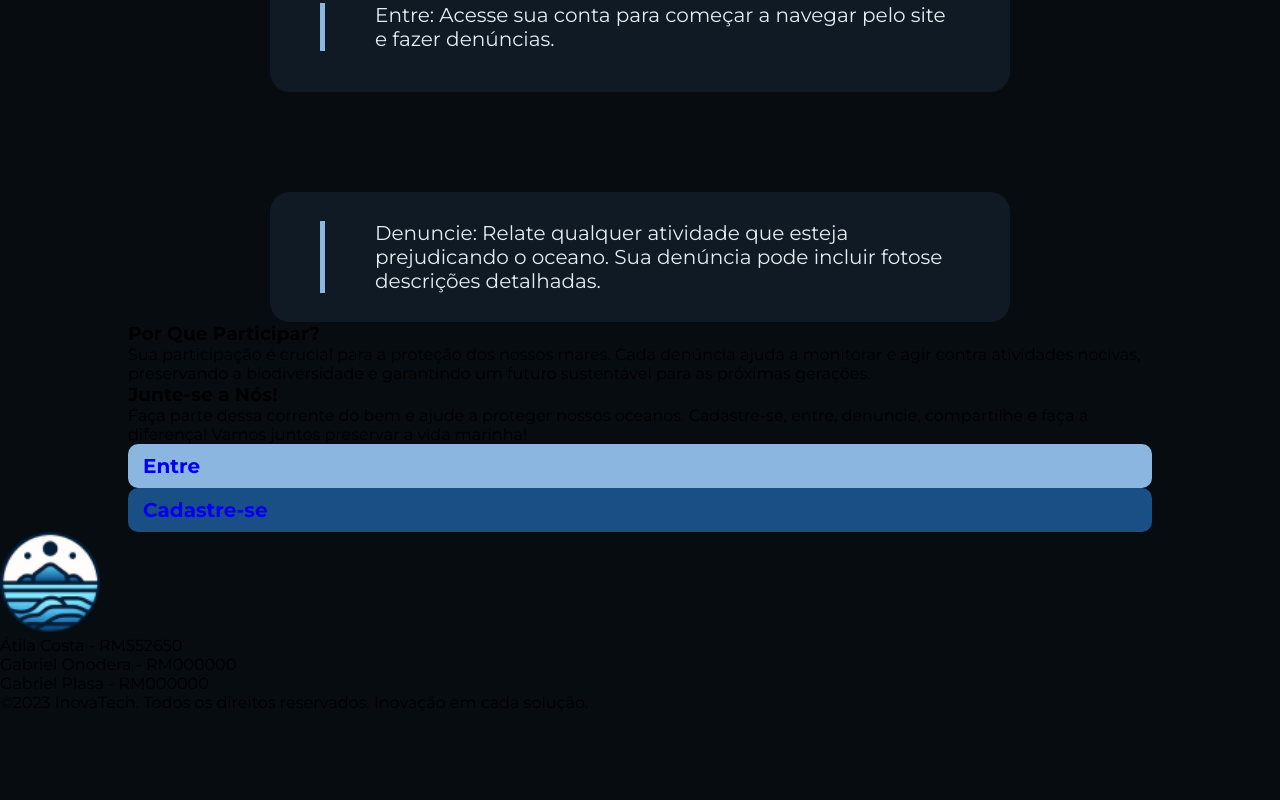
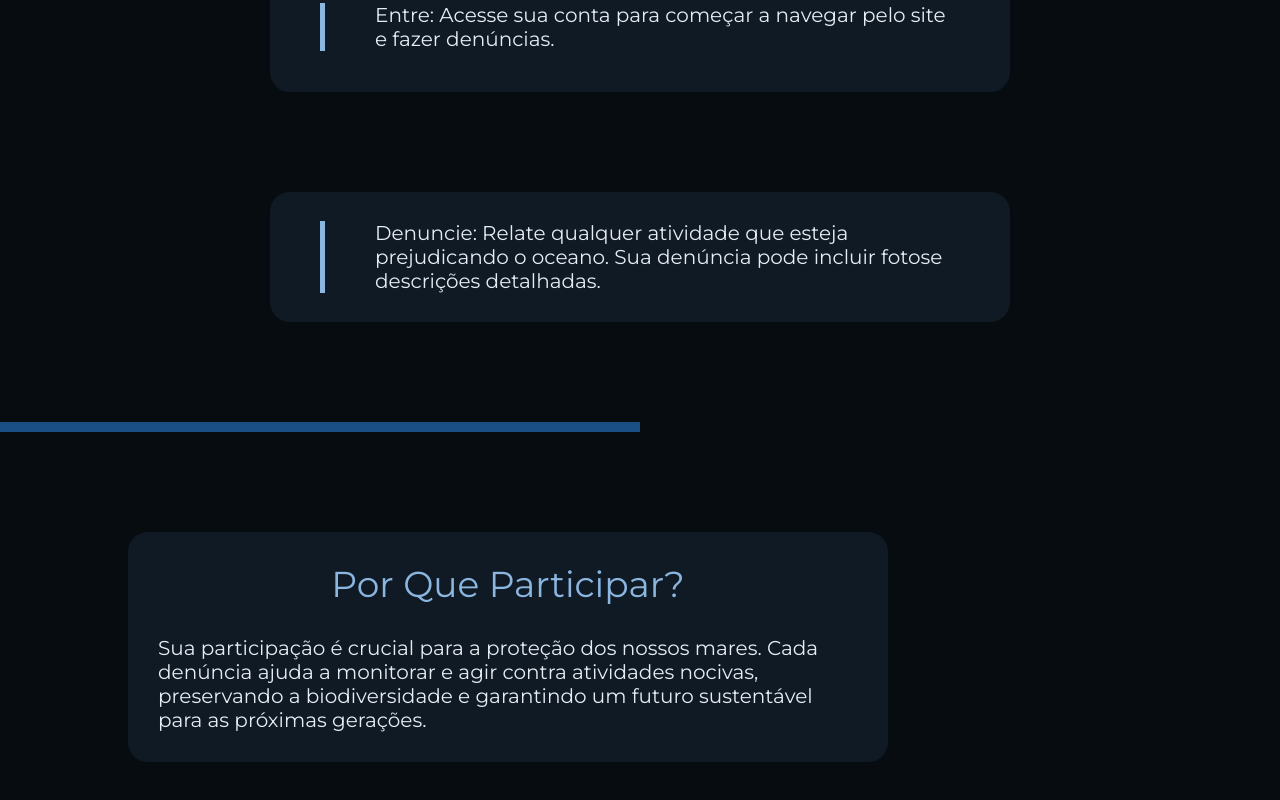
Before and after one commit to AtilaC0st4/OceanInFocus, a Next.js app in the folder oceaninfocus/: page / in a window 1280 px wide. Shown: the part 1978-2778 px from the top of the page. Before the commit the page ends 2690 px from the top, so only its background shows below. Built offline with nearby package versions, Linux system fonts and the light colour scheme.

Commit message:
terminando a estilização da pagina principal

```diff
--- a/oceaninfocus/public/estilo/global.css
+++ b/oceaninfocus/public/estilo/global.css
@@ -206,3 +206,96 @@ body {
     font-size: 20px;
     border-left: 5px solid var(--primary);
 }
+
+#borda3{
+    background-color: var(--secondary);
+}
+
+/* ========================== Explicacão ========================== */
+
+.junte{
+    width: 100%;
+    height: auto;
+    margin-top: 100px;
+}
+
+.container-junte{
+    width: 100%;
+    height: auto;
+    display: flex;
+    flex-direction: column;
+    gap: 100px;
+}
+
+
+.mensagens{
+    padding: 30px;
+    width: 700px;
+    height: auto;
+    background-color: var(--cards);
+    display: flex;
+    flex-direction: column;
+    gap: 30px;
+    border-radius: 20px;
+}
+
+.mensagens h3{
+    font-size: 36px;
+    font-weight: 500;
+    color: var(--primary);
+}
+
+.mensagens p{
+    color: var(--text);
+    font-size: 20px;
+}
+
+#msg1{
+    margin-left: 0;
+}
+
+#msg2{
+    margin-right: 0;
+}
+
+
+/* ========================== Footer ========================== */
+
+
+.rodape{
+    background-color: var(--cards);
+    width: 100%;
+    height: auto;
+    margin-top: 100px;
+    border-top:  1px solid rgb(46, 46, 46);
+}
+
+
+.content-rodape{
+    margin: 50px 0;
+    width: 100%;
+    display: flex;
+    justify-content: space-around;
+    align-items: center;
+
+}
+
+.content-rodape span{
+    color: var(--primary);
+    font-size: 20px;
+}
+
+.rodape-footer{
+    width: 100%;
+    height: auto;
+    padding: 50px 0;
+    background-color: #8bb6e0;
+    display: flex;
+    justify-content: center;
+}
+
+.rodape-footer span{
+    font-weight: bolder;
+    font-size: 20px;
+    color: var(--secondary);
+}
--- a/oceaninfocus/src/app/componentes/explicacao/explicacao.tsx
+++ b/oceaninfocus/src/app/componentes/explicacao/explicacao.tsx
@@ -11,6 +11,8 @@ const Explicacao = () => {
 
                 </div>
 
+                <div className="borda" id="borda3"></div>
+
             </section>
 
         </>
--- a/oceaninfocus/src/app/componentes/headerInicial/headerInicial.tsx
+++ b/oceaninfocus/src/app/componentes/headerInicial/headerInicial.tsx
@@ -17,7 +17,7 @@ const HeaderInicial = () => {
                         <Link href='#' className="btn-entrar">Entre</Link>
                        <Link href='#' className="btn-cadastro">Cadastre-se</Link>
 
-                    </div>''
+                    </div>
 
                 </nav>
 
--- a/oceaninfocus/src/app/componentes/junte/junte.tsx
+++ b/oceaninfocus/src/app/componentes/junte/junte.tsx
@@ -7,21 +7,33 @@ const Junte = () => {
 
                 <div className="content">
 
-                    <div className="mensagens">
-                        <h3>Por Que Participar? </h3>
-                        <span>Sua participação é crucial para a proteção dos nossos mares.
-                            Cada denúncia ajuda a monitorar e agir contra atividades nocivas,
-                            preservando a biodiversidade e garantindo um futuro sustentável para as próximas gerações.</span>
+                    <div className="container-junte">
+
+                        <div className="mensagens" id="msg1">
+                            <h3>Por Que Participar? </h3>
+                            <p>Sua participação é crucial para a proteção dos nossos mares.
+                                Cada denúncia ajuda a monitorar e agir contra atividades nocivas,
+                                preservando a biodiversidade e garantindo um futuro sustentável para as próximas gerações.</p>
+                        </div>
+
+                        <div className="mensagens" id="msg2">
+                            <h3>Junte-se a Nós!</h3>
+                            <p>Faça parte dessa corrente do bem e ajude a proteger nossos oceanos.
+                                Cadastre-se, entre, denuncie, compartilhe e faça a diferença!
+                                Vamos juntos preservar a vida marinha!</p>
+
+                            <div className="btns-menu">
+
+                                <Link href='#' className="btn-entrar">Entre</Link>
+                                <Link href='#' className="btn-cadastro">Cadastre-se</Link>
+
+                            </div>
+
+                        </div>
+
                     </div>
 
-                    <div className="mensagens">
-                        <h3>Junte-se a Nós!</h3>
-                        <span>Faça parte dessa corrente do bem e ajude a proteger nossos oceanos.
-                            Cadastre-se, entre, denuncie, compartilhe e faça a diferença!
-                            Vamos juntos preservar a vida marinha!</span>
-                            <div className="btn-entrar"><Link href='#'>Entre</Link></div>
-                            <div className="btn-cadastro"><Link href='#'>Cadastre-se</Link></div>
-                    </div>
+
 
 
                 </div>
```
Also changed, not shown: oceaninfocus/src/app/componentes/footer/footer.tsx (+6 -2 lines).
